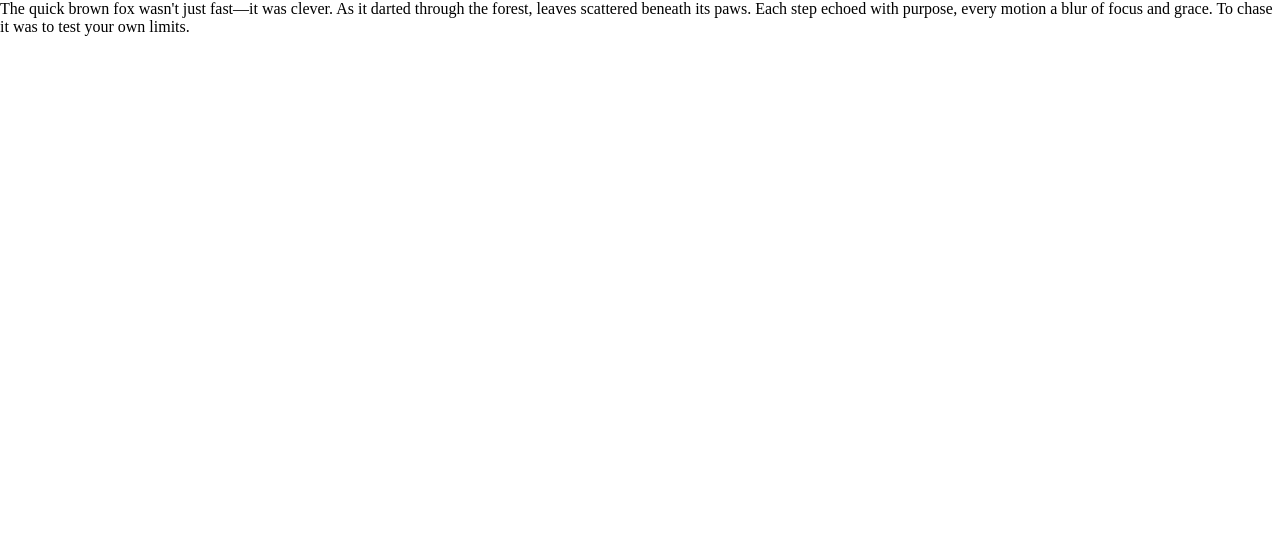
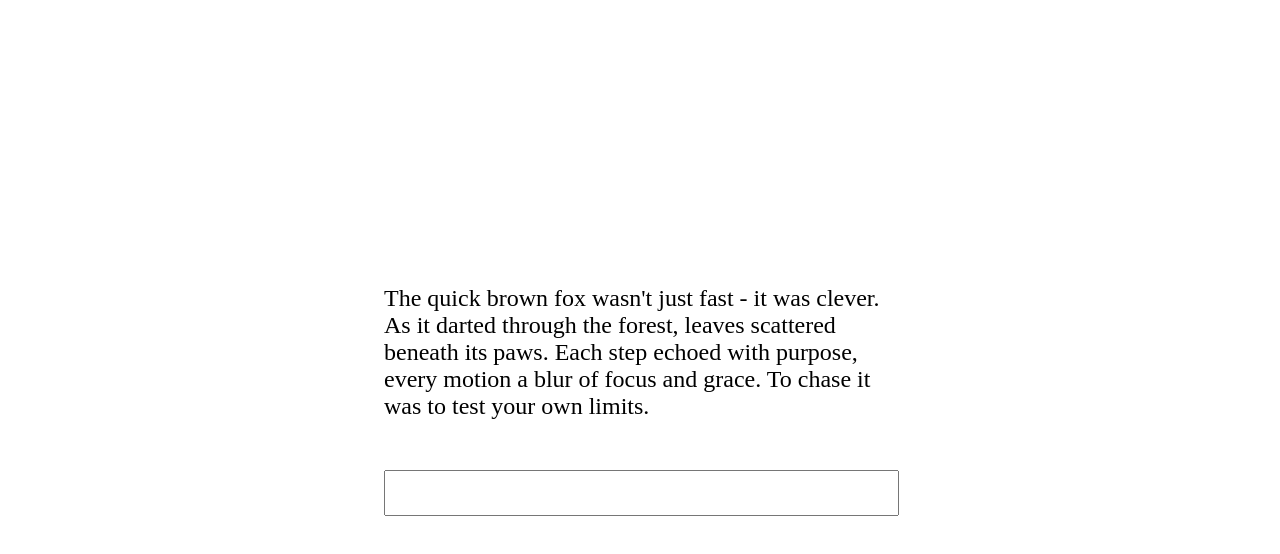
Before and after one commit to Mykeb96/type_racer, a React (Vite) app: page / in a window 1280 px wide. Shown: the top 554 px of the page. Built offline with nearby package versions, Linux system fonts and the light colour scheme.

Commit message:
feat(input): added input detection for onTrack state

```diff
--- a/src/App.tsx
+++ b/src/App.tsx
@@ -1,19 +1,50 @@
 
-import './styles/App.css'
+import './styles/App.css';
 
-import { useState } from 'react'
+import { useState, useEffect } from 'react';
 
-const initialParagraph: string = `The quick brown fox wasn't just fast—it was clever.
-As it darted through the forest, leaves scattered beneath its paws. Each step echoed
-with purpose, every motion a blur of focus and grace. To chase it was to test your own limits.`
+interface gameState {
+  roundStarted: boolean,
+  onTrack: boolean
+}
+
+const initialGameState: gameState = {
+  roundStarted: true,
+  onTrack: true
+}
+
+const initialParagraph: string = `The quick brown fox wasn't just fast - it was clever. As it darted through the forest, leaves scattered beneath its paws. Each step echoed with purpose, every motion a blur of focus and grace. To chase it was to test your own limits.`;
 
 function App() {
-  const [paragraph, setParagraph] = useState<string>(initialParagraph)
+  const [gameState, setGameState] = useState<gameState>(initialGameState);
+  const [paragraph, setParagraph] = useState<string>(initialParagraph);
+  const [userInput, setUserInput] = useState<string>('')
+
+  const handleInput = (e: any) => {
+    setUserInput(e.target.value)
+  }
+
+  useEffect(() => {
+    if (gameState.roundStarted) {
+      let paragraphSubStr = paragraph.substr(0, userInput.length);
+      if (userInput === paragraphSubStr) {
+        console.log('good')
+      } else {
+        console.log('bad')
+      }
+    }
+  }, [userInput])
 
   return (
     <div id="App">
-      <div className='paragraph_container'>
-        {paragraph}
+      <div id="Container">
+        <div className="Paragraph_Container">
+          <p className="Paragraph_Text">{paragraph}</p>
+        </div>
+
+        <div className="Input_Container">
+          <input disabled={!gameState.roundStarted} onChange={(e: any) => handleInput(e)} type="text" className="User_Input"/>
+        </div>
       </div>
     </div>
   )
--- a/src/styles/App.css
+++ b/src/styles/App.css
@@ -1,3 +1,34 @@
 #App {
-    height: 100%;
+    height: 100dvh;
+    width: 100dvw;
+    display: flex;
+    justify-content: center;
+    align-items: center;
 }
+
+p {
+    margin: 0;
+}
+
+#Container {
+    width: 40%;
+}
+
+.Paragraph_Container {
+    width: 100%;
+    margin-bottom: 50px;
+}
+
+.Paragraph_Text {
+    font-size: 1.5rem;
+}
+
+.Input_Container {
+    width: 100%;
+}
+
+.User_Input {
+    width: 99%;
+    height: 40px;
+    font-size: 1.5rem;
+}
--- a/src/styles/index.css
+++ b/src/styles/index.css
@@ -6,4 +6,5 @@ html,
     margin: 0;
     padding: 0;
     overflow: hidden;
+    font-size: 16px;
 }
```
